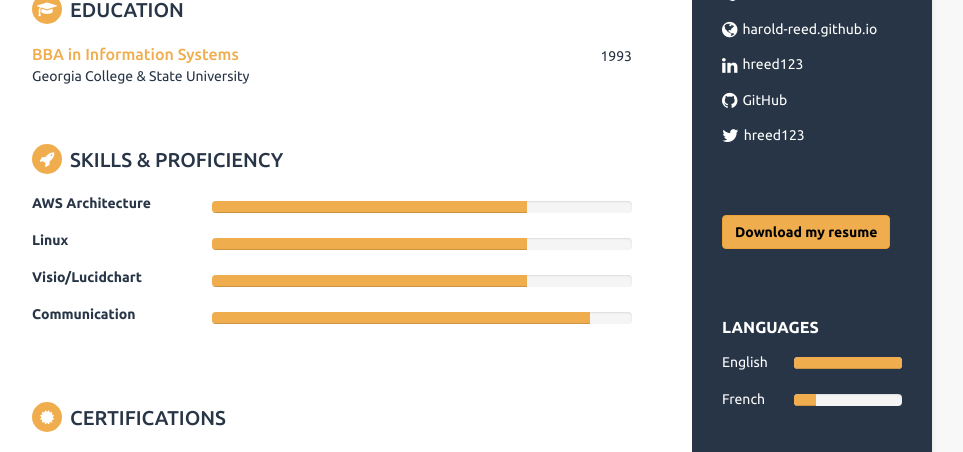
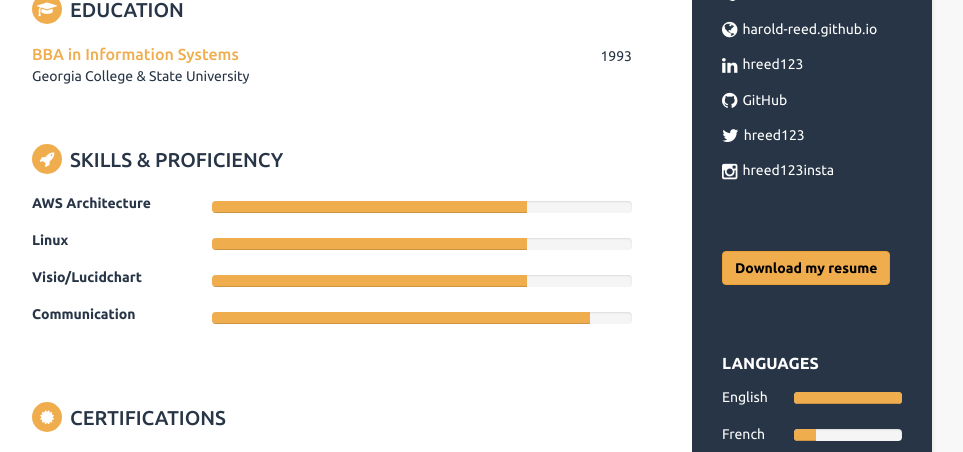
Before and after one commit to harold-reed/harold-reed.github.io, a Jekyll site: the page built from index.html, in a window 1280 px wide, cut to the strip 409-861 px from the top of the page. Shown: the whole strip, without its empty margins (188-1151 px from the left). Built offline with Jekyll 4.4.1, drawn with Linux system fonts in a browser that asks for light colours.

Commit message:
insta fix?

```diff
--- a/_includes/sidebar.html
+++ b/_includes/sidebar.html
@@ -58,6 +58,10 @@
            <li class="twitter"><i class="fa fa-twitter"></i><a href="https://twitter.com/{{site.twitter}}" target="_blank">{{site.twitter}}</a></li>
            {% endif %}
 
+           {% if site.instagram %}
+           <li class="instagram"><i class="fa fa-instagram"></i><a href="https://www.instagram.com/{{site.instagram}}" target="_blank">{{site.instagram}}</a></li>
+           {% endif %}
+
        </ul>
 
    </div><!--//contact-container-->
```
Also changed, not shown: 1 other file.
